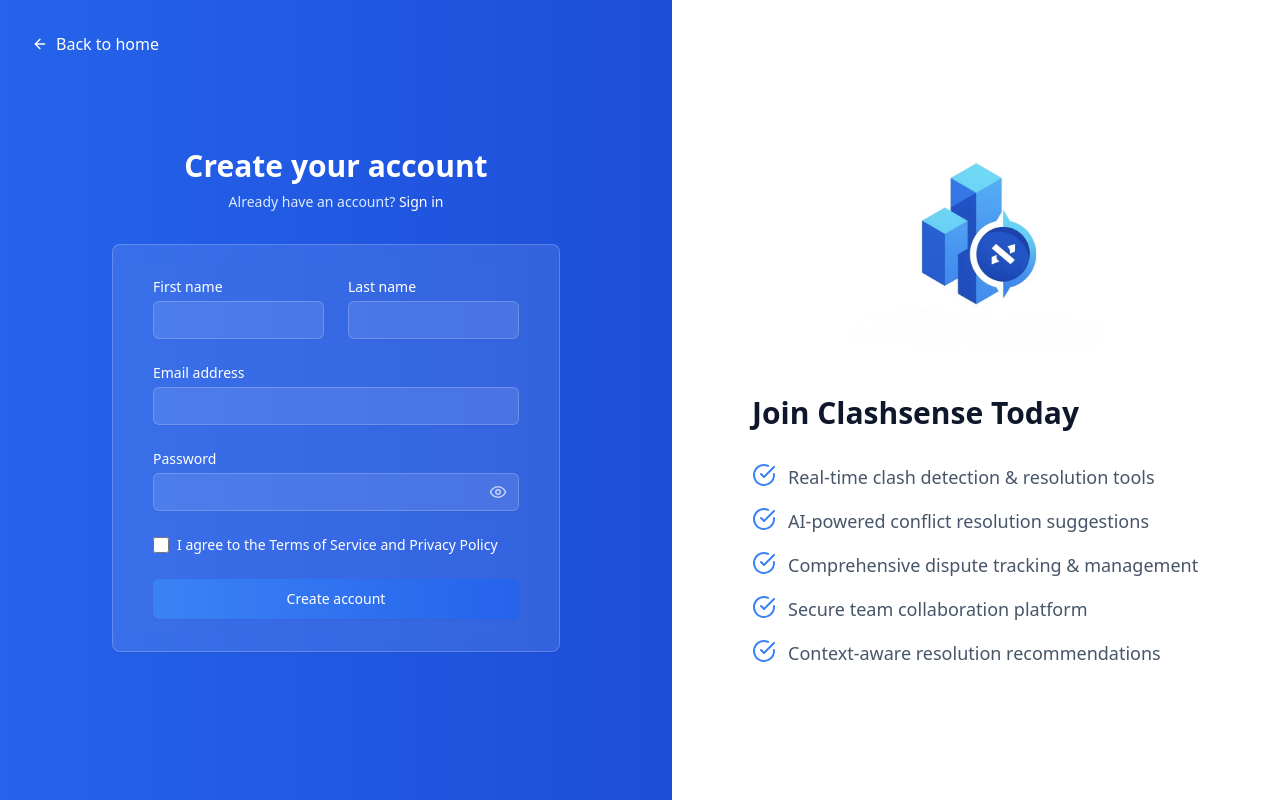
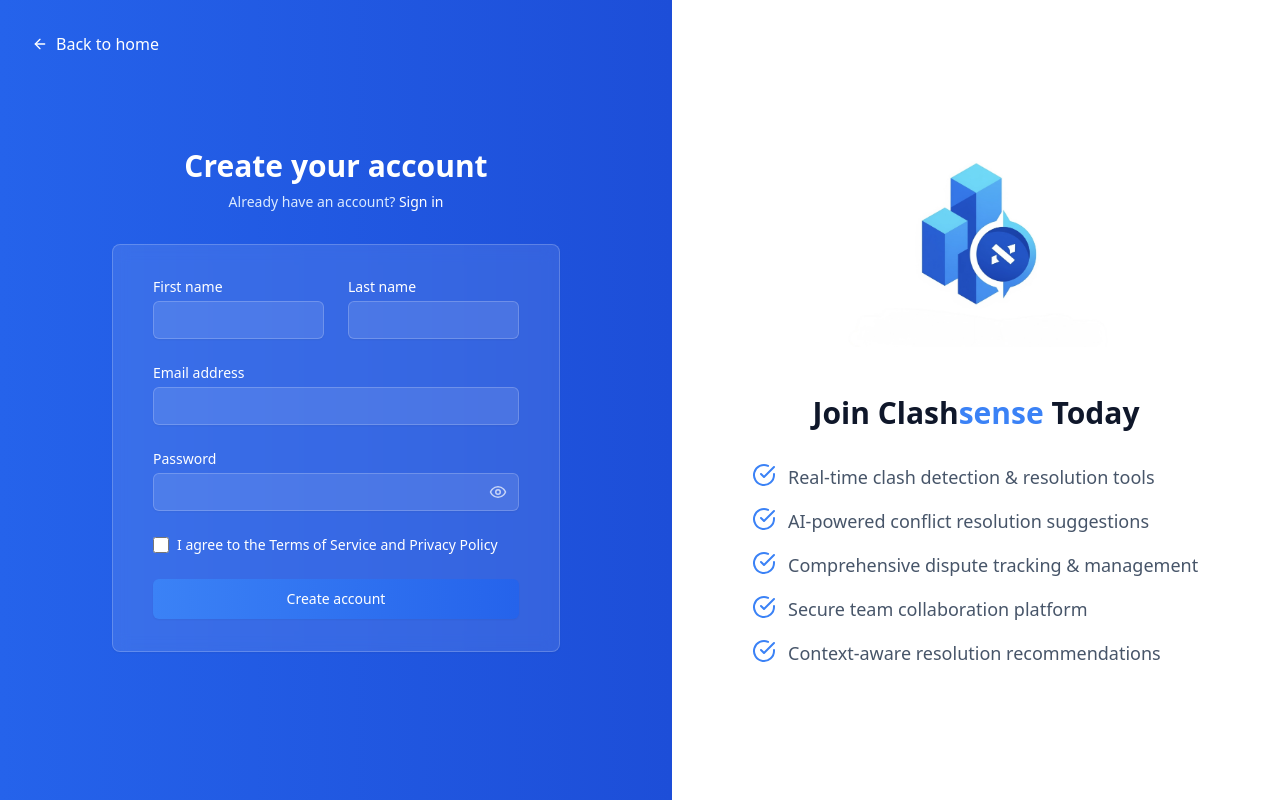
Before and after one commit to blopez6567/Clashsense, a React (Vite) app: page /signup in a window 1280 px wide. Built offline with nearby package versions, Linux system fonts and the light colour scheme.

Commit message:
Update signup page layout and styling

```diff
--- a/src/pages/SignupPage.tsx
+++ b/src/pages/SignupPage.tsx
@@ -177,12 +177,14 @@ const SignupPage: React.FC = () => {
       </div>
 
       <div className="hidden lg:block relative w-0 flex-1 bg-white dark:bg-slate-800">
-        <div className="flex flex-col justify-center h-full max-w-lg mx-auto px-8">
-          <div className="flex justify-center mb-12">
+        <div className="flex flex-col items-center justify-center h-full max-w-lg mx-auto px-8">
+          <div className="mb-12">
             <Logo size={320} showText={false} />
           </div>
-          <h2 className="text-3xl font-bold mb-8 text-slate-900 dark:text-white">Join Clashsense Today</h2>
-          <div className="space-y-4">
+          <h2 className="text-3xl font-bold mb-8 text-slate-900 dark:text-white text-center">
+            Join Clash<span className="text-blue-500">sense</span> Today
+          </h2>
+          <div className="space-y-4 w-full max-w-md">
             {benefits.map((benefit, index) => (
               <div key={index} className="flex items-start">
                 <div className="flex-shrink-0">
```
